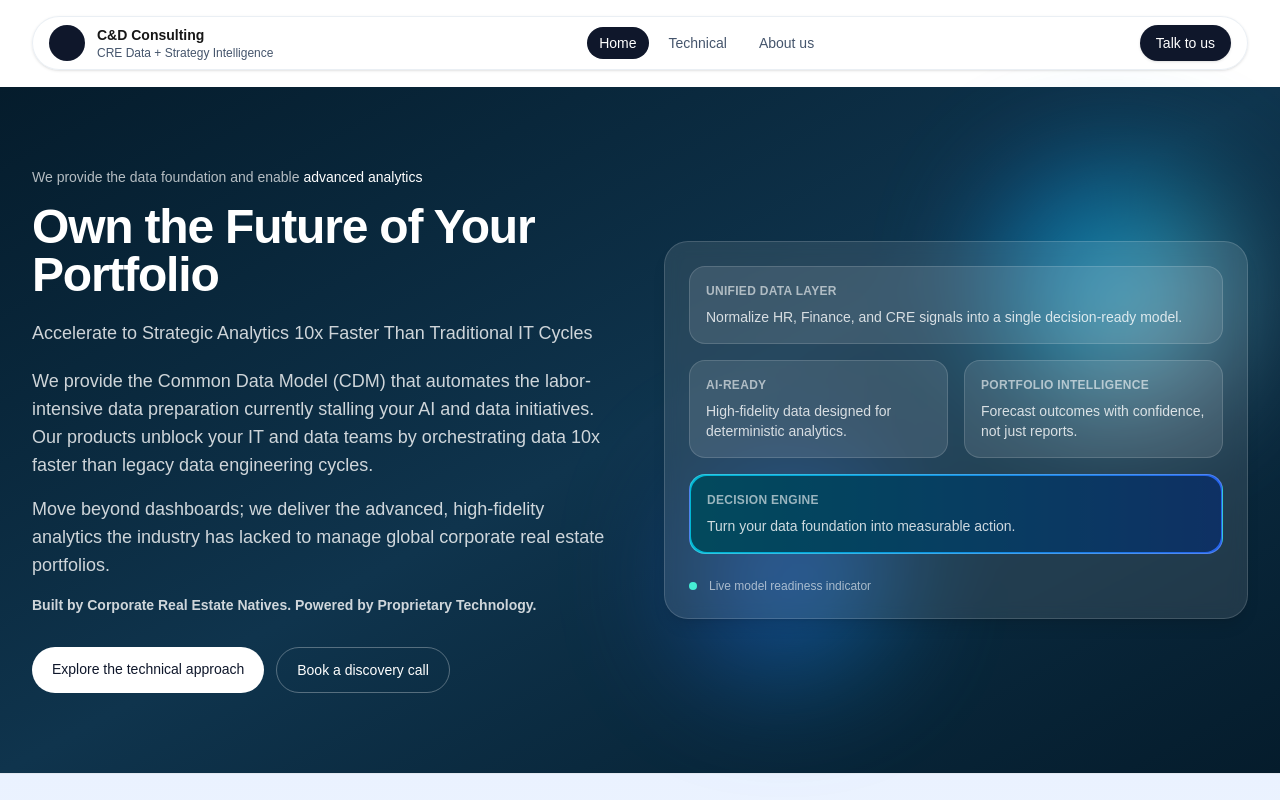
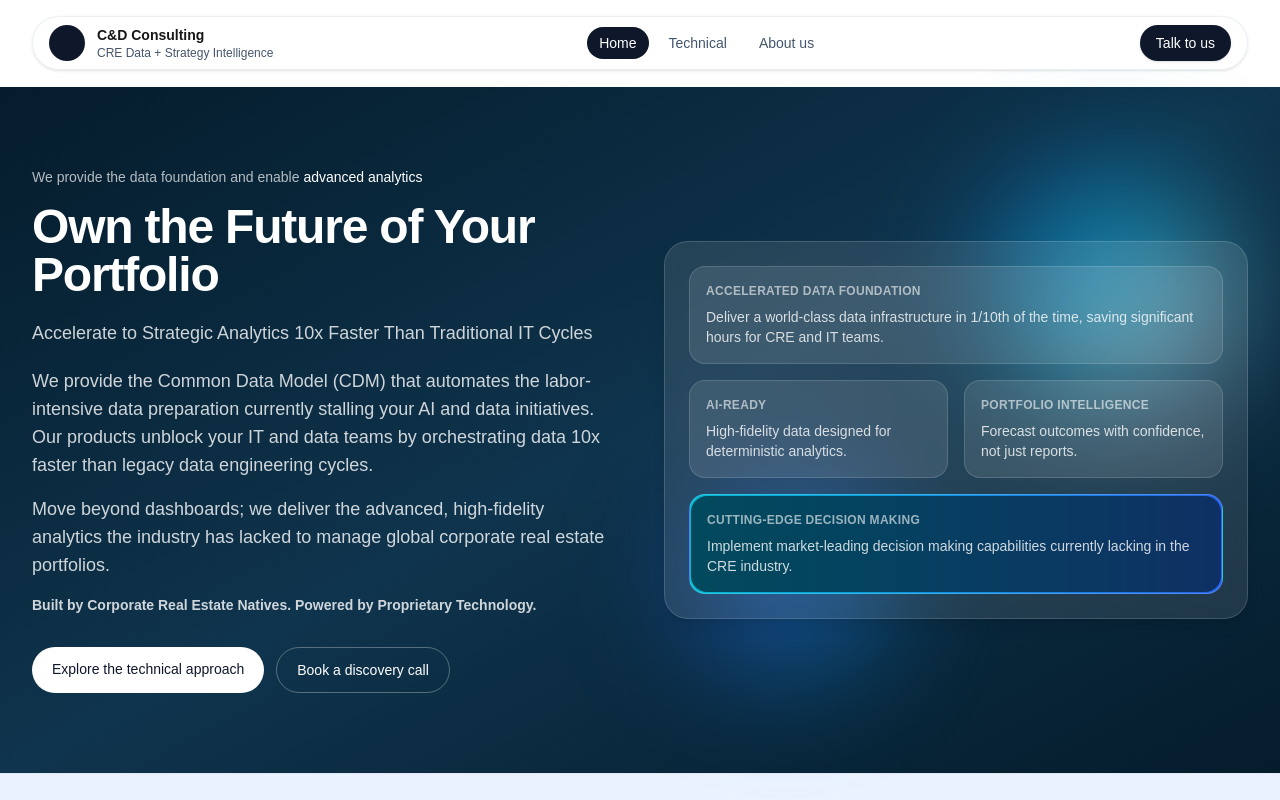
Before and after one commit to gliderhover/cd-consulting-site, a Next.js app: page / in a window 1280 px wide. Shown: the top 800 px of the page. Built offline with nearby package versions, Linux system fonts and the light colour scheme.

Commit message:
graphic update

```diff
--- a/app/page.tsx
+++ b/app/page.tsx
@@ -167,10 +167,11 @@ export default function Home() {
                 <div className="grid gap-4">
                   <div className="rounded-2xl border border-white/15 bg-white/10 p-4">
                     <div className="text-xs font-semibold uppercase tracking-wide text-white/60">
-                      Unified Data Layer
+                      Accelerated Data Foundation
                     </div>
                     <div className="mt-2 text-sm text-white/80">
-                      Normalize HR, Finance, and CRE signals into a single decision-ready model.
+                      Deliver a world-class data infrastructure in 1/10th of the time, saving
+                      significant hours for CRE and IT teams.
                     </div>
                   </div>
                   <div className="grid gap-4 sm:grid-cols-2">
@@ -194,17 +195,14 @@ export default function Home() {
                   <div className="rounded-2xl border border-white/20 bg-gradient-to-r from-[#00b8d4] to-[#2563eb] p-[1px]">
                     <div className="rounded-2xl bg-[#051c2c]/70 p-4">
                       <div className="text-xs font-semibold uppercase tracking-wide text-white/60">
-                        Decision Engine
+                        Cutting-Edge Decision Making
                       </div>
                       <div className="mt-2 text-sm text-white/80">
-                        Turn your data foundation into measurable action.
+                        Implement market-leading decision making capabilities currently lacking in
+                        the CRE industry.
                       </div>
                     </div>
                   </div>
-                </div>
-                <div className="mt-6 flex items-center gap-3 text-xs text-white/60">
-                  <span className="h-2 w-2 rounded-full bg-teal-300" />
-                  Live model readiness indicator
                 </div>
               </div>
             </div>
```
